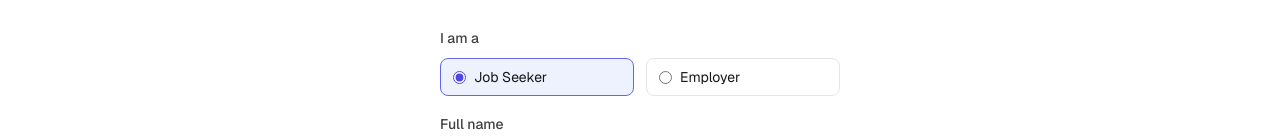
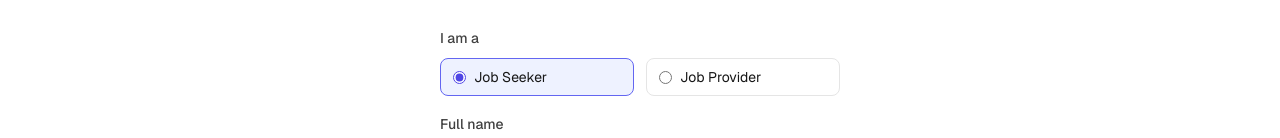
Before and after one commit to sagaritnepal/job-lagyo, a Next.js app: page /signup in a window 1280 px wide. Shown: the part 159-297 px from the top of the page. Built offline with nearby package versions, Linux system fonts and the light colour scheme; no server answers.

Commit message:
signup-filter

```diff
--- a/src/app/(marketing)/signup/page.tsx
+++ b/src/app/(marketing)/signup/page.tsx
@@ -54,7 +54,7 @@ export default function SignupPage() {
                 value="employer"
                 className="accent-primary-600"
               />
-              Employer
+              Job Provider
             </label>
           </div>
         </div>
```
